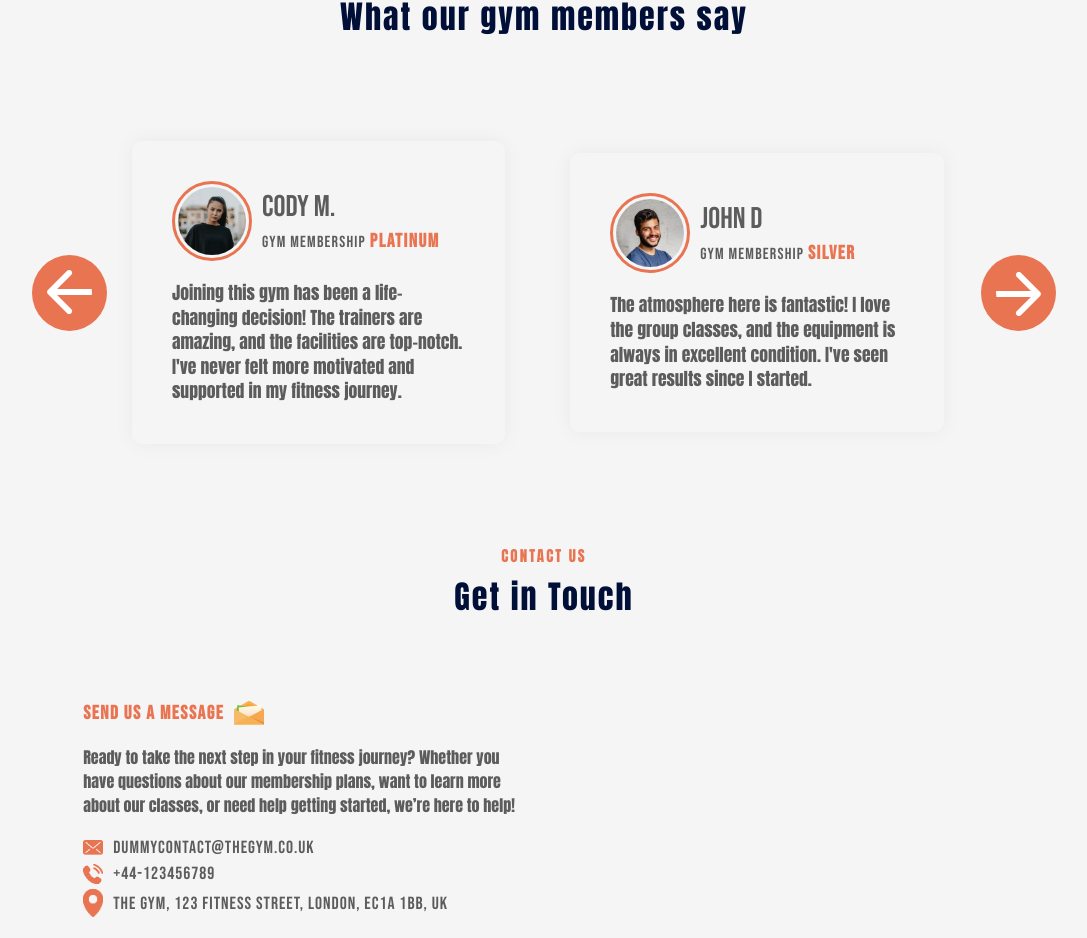
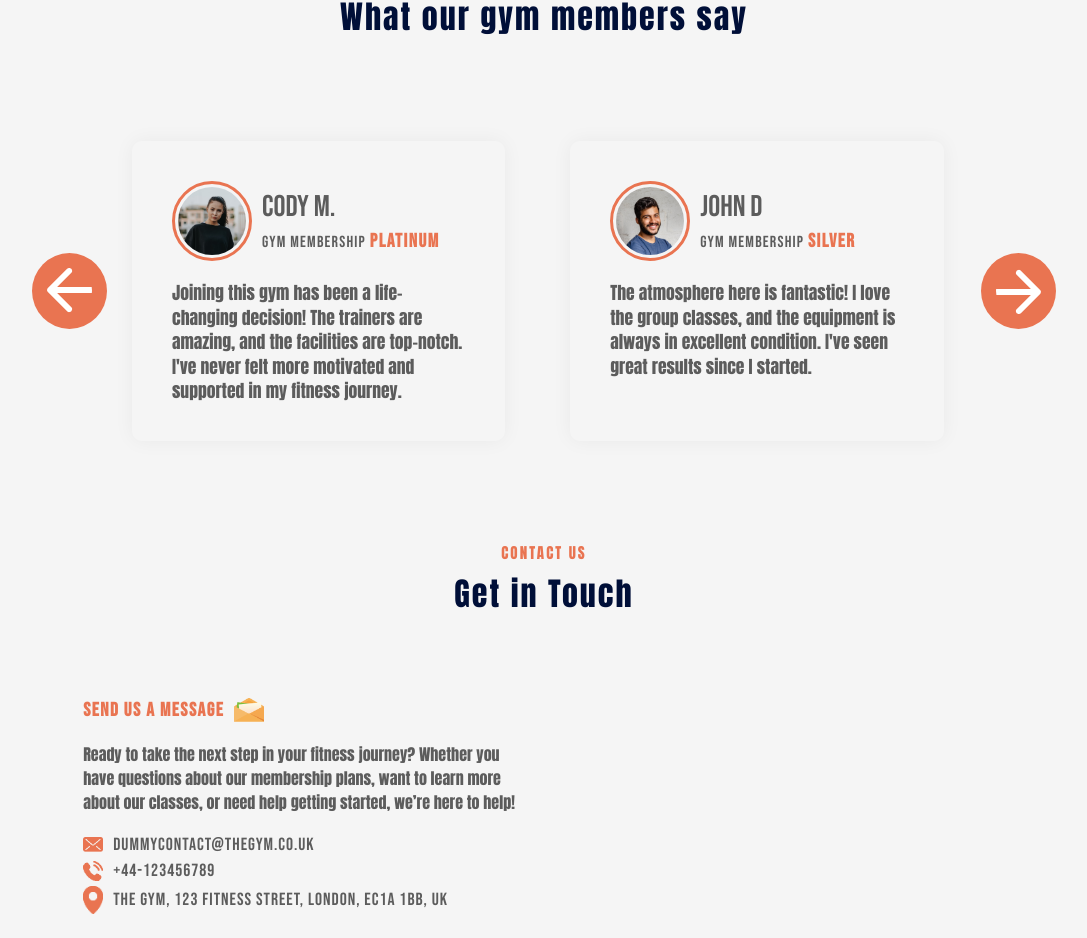
Before and after one commit to SilviaSaverino/Gym-site-react, a React (Vite) app: page / in a window 1280 px wide. Shown: the part 2714-3652 px from the top of the page, without its empty margins (96-1183 px from the left). Built offline with nearby package versions, Linux system fonts and the light colour scheme.

Commit message:
set slide height and add overflow-y scroll

```diff
--- a/src/Components/Members/Member.css
+++ b/src/Components/Members/Member.css
@@ -4,6 +4,8 @@
     border-radius: 10px;
     color: #5c5c5c;
     line-height: 1.4;
+    height: 300px;
+    overflow-y: auto;
 }
 
 .slide img {
```
